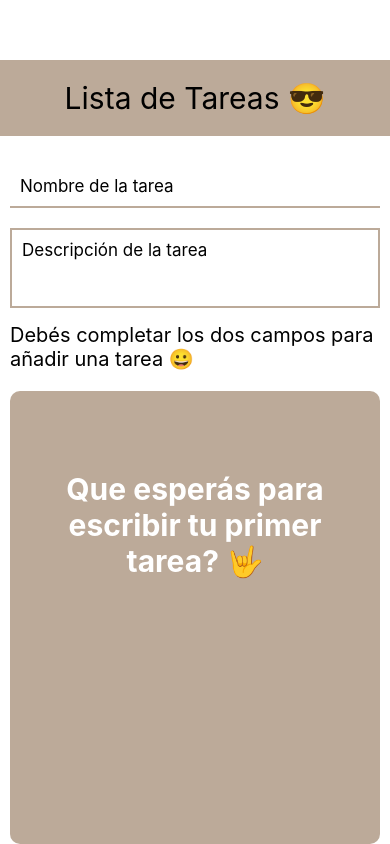
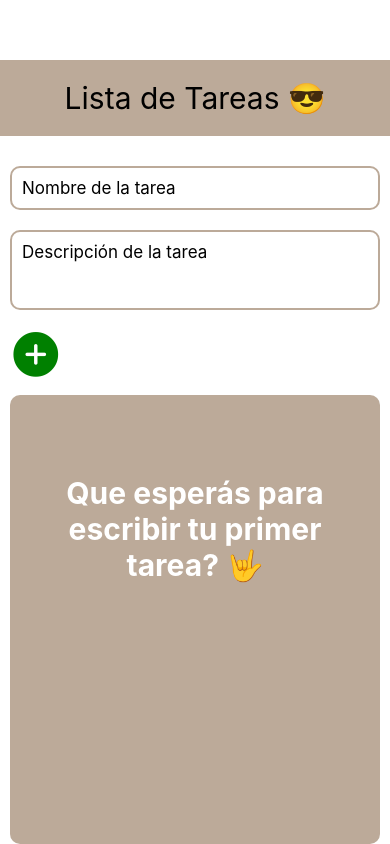
Before and after one commit to EricWaje/Lista-de-tareas, a React Native app: screen / in a window 390 px wide. Built offline with nearby package versions, Linux system fonts and the light colour scheme.

Commit message:
añadiendo funcionalidad de edit

```diff
--- a/App.js
+++ b/App.js
@@ -8,7 +8,6 @@ export default function App() {
     const [task, setTask] = useState('');
     const [description, setDescription] = useState('');
     const [taskList, setTaskList] = useState([]);
-
     const [taskSelected, setTaskSelected] = useState({});
     const [modalVisible, setModalVisible] = useState(false);
 
@@ -41,8 +40,31 @@ export default function App() {
         setTaskSelected(taskList.find((item) => item.id === id));
     };
 
+    const handleEditItem = (taskSelected) => {
+        const newData = taskList.map((item) => {
+            if (item.id === taskSelected.id) {
+                item.title = task;
+                item.description = description;
+                return item;
+            }
+            return item;
+        });
+        setTaskList(newData);
+        setTask('');
+        setDescription('');
+    };
+
     const modalOut = () => {
+        handleEditItem(taskSelected);
         setModalVisible(false);
+    };
+
+    const validation = () => {
+        alert('Debés completar ambos campos para añadir una tarea');
+    };
+
+    const validationModal = () => {
+        alert('Debés completar ambos campos para editar una tarea');
     };
 
     return (
@@ -56,6 +78,7 @@ export default function App() {
                 handleChangeDescription={handleChangeDescription}
                 handleChange={handleChange}
                 handleAdd={handleAdd}
+                validation={validation}
             />
             <TaskList
                 taskList={taskList}
@@ -66,6 +89,11 @@ export default function App() {
                 modalVisible={modalVisible}
                 taskSelected={taskSelected}
                 modalOut={modalOut}
+                task={task}
+                setTask={setTask}
+                setDescription={setDescription}
+                description={description}
+                validationModal={validationModal}
             />
             <StatusBar barStyle="dark-content" />
         </View>
--- a/components/AddTask.js
+++ b/components/AddTask.js
@@ -8,6 +8,7 @@ const AddTask = ({
     description,
     handleChangeDescription,
     handleAdd,
+    validation,
 }) => {
     return (
         <View style={styles.addContainer}>
@@ -26,17 +27,17 @@ const AddTask = ({
                 value={description}
                 onChangeText={handleChangeDescription}
             />
-            {task === '' || description === '' ? (
-                <Text style={styles.validation}>
-                    Debés completar los dos campos para añadir una tarea 😀
-                </Text>
-            ) : (
+            <View style={styles.containerAdd}>
                 <Ionicons
-                    onPress={handleAdd}
+                    onPress={
+                        task === '' || description === ''
+                            ? validation
+                            : handleAdd
+                    }
                     style={styles.add}
                     name="add-circle"
                 />
-            )}
+            </View>
         </View>
     );
 };
@@ -48,18 +49,23 @@ const styles = StyleSheet.create({
         padding: 10,
     },
     name: {
-        borderBottomWidth: 2,
-        borderBottomColor: '#bcaa99',
+        borderWidth: 2,
+        borderColor: '#bcaa99',
         fontSize: 17,
         padding: 10,
+        borderRadius: 10,
     },
     description: {
+        borderRadius: 10,
         borderWidth: 2,
         borderColor: '#bcaa99',
         fontSize: 17,
         padding: 10,
         marginTop: 20,
         height: 80,
+    },
+    containerAdd: {
+        width: '13%',
     },
     add: {
         marginTop: 15,
--- a/components/ModalComponent.js
+++ b/components/ModalComponent.js
@@ -1,22 +1,50 @@
 import React from 'react';
-import { Modal, Text, View, StyleSheet } from 'react-native';
+import { Modal, Text, View, StyleSheet, TextInput } from 'react-native';
 import { AntDesign } from '@expo/vector-icons';
 
-const ModalComponent = ({ modalVisible, modalOut, taskSelected }) => {
+const ModalComponent = ({
+    modalVisible,
+    modalOut,
+    taskSelected,
+    setTask,
+    task,
+    setDescription,
+    description,
+    validationModal,
+}) => {
     return (
         <Modal visible={modalVisible} animationType="slide">
             <View style={styles.modalContainer}>
                 <View style={styles.taskContainer}>
-                    <Text style={styles.title}>{taskSelected.title}</Text>
-                    <Text style={styles.description}>
-                        {taskSelected.description}
-                    </Text>
+                    <TextInput
+                        placeholder={taskSelected.title}
+                        style={styles.title}
+                        editable={true}
+                        multiline={false}
+                        maxLength={30}
+                        value={task}
+                        onChangeText={(text) => setTask(text)}
+                    />
+                    <TextInput
+                        placeholder={taskSelected.description}
+                        style={styles.description}
+                        editable={true}
+                        multiline={false}
+                        value={description}
+                        onChangeText={(description) =>
+                            setDescription(description)
+                        }
+                    />
                 </View>
                 <AntDesign
                     name="checkcircleo"
                     size={70}
                     color="green"
-                    onPress={modalOut}
+                    onPress={
+                        task === '' || description === ''
+                            ? validationModal
+                            : modalOut
+                    }
                 />
             </View>
         </Modal>
```
